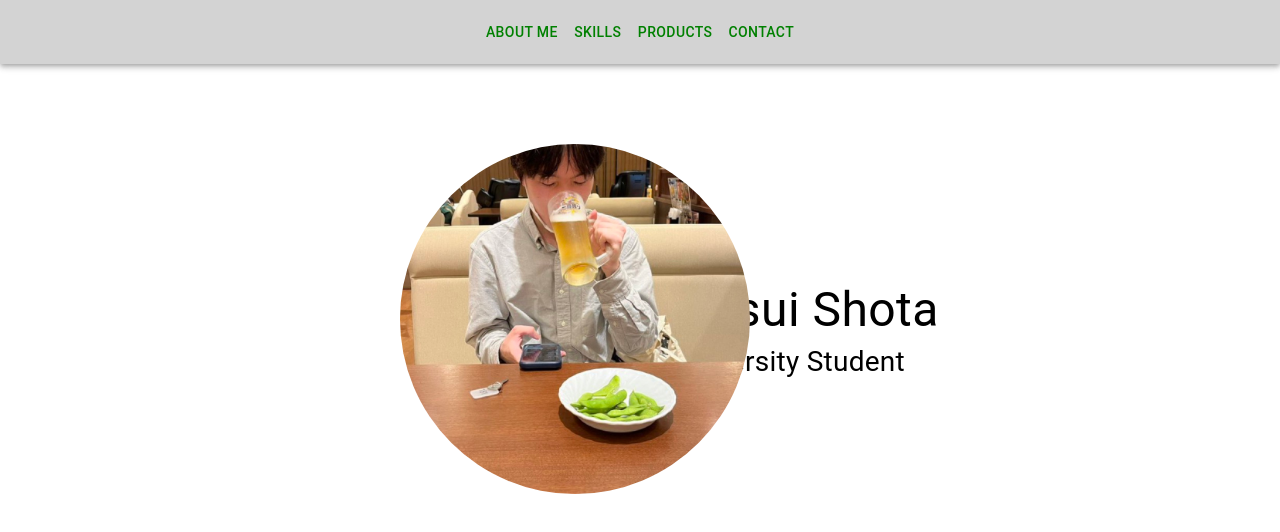
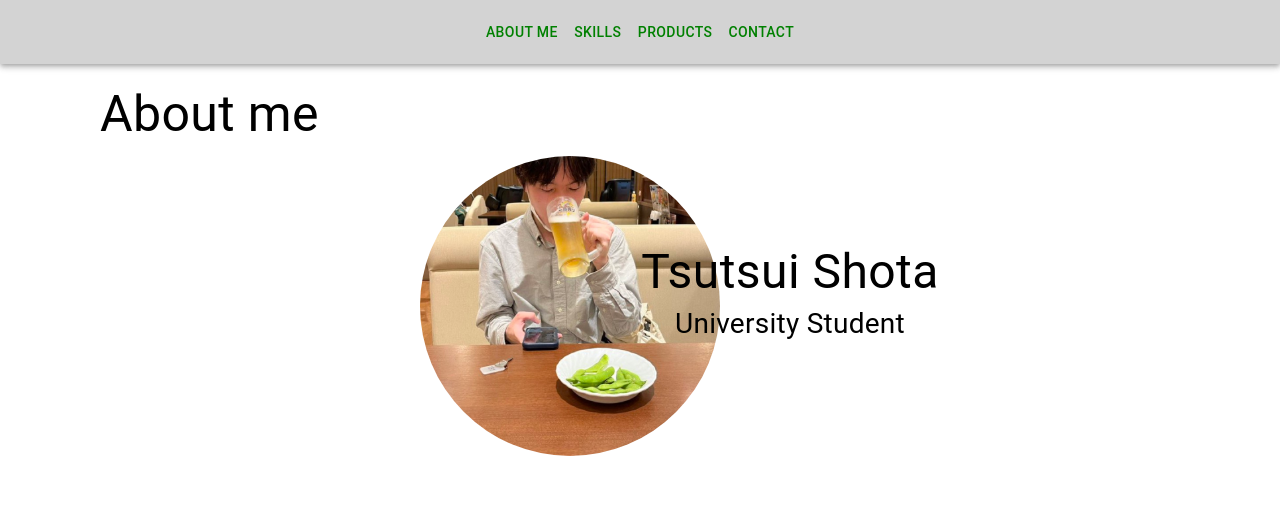
Before and after one commit to wind111-lang/wind111-portfolio, a React (Create React App) app: page / in a window 1280 px wide. Shown: the top 532 px of the page. Built offline with nearby package versions, Linux system fonts and the light colour scheme.

Commit message:
Add: Some fonts and design

```diff
--- a/package.json
+++ b/package.json
@@ -52,6 +52,7 @@
     "@types/react-dom": "^18.0.6",
     "@types/react-mdl": "^1.7.31",
     "@types/react-scroll": "^1.8.4",
+    "fontsource-noto-sans-jp": "^4.0.0",
     "react-mdl": "^2.1.0",
     "react-scroll": "^1.8.7",
     "ts-loader": "^9.3.1",
--- a/src/App.tsx
+++ b/src/App.tsx
@@ -5,15 +5,31 @@ import About from './Components/About';
 import Contact from './Components/Contact';
 import Nav from './Components/Nav';
 import Skill from './Components/Skill';
-
+import Product from './Components/Product';
 
 const App: React.FC = () => {
+    const about = React.useRef(null);
+    const skill = React.useRef(null);
+    const product = React.useRef(null);
+    const contact = React.useRef(null);
+
         return (
             <>
-                <Nav />
-                <About />
-                <Skill />
-                <Contact />
+                <section>
+                    <Nav about={about} skill={skill} product={product} contact={contact} />
+                </section>
+                <section ref={about}>
+                    <About />
+                </section>
+                <section ref={skill}>
+                    <Skill />
+                </section>
+                <section ref={product}>
+                    <Product />
+                </section>
+                <section ref={contact}>
+                    <Contact />
+                </section>
             </>
         );
 }
--- a/src/Components/About.tsx
+++ b/src/Components/About.tsx
@@ -1,6 +1,6 @@
 import React from 'react';
 import Link from 'react-scroll';
-import{Box,Avatar,Typography} from '@mui/material'
+import{Box,Avatar,Typography,Paper} from '@mui/material'
 
 import Image from "./me.jpg"
 
@@ -8,14 +8,17 @@ const About: React.FC = () =>{
     return (
         <>
             <Box>
+                <Typography variant="h4" sx={{marginTop:"20px", marginLeft:"100px", fontSize:"50px"}}>
+                    About me
+                </Typography>
                 <Avatar
                     alt="Tsutsui Shota" src={Image}
-                    style={{ width: "350px", height: "350px", position: "relative", top: "80px", left: "400px" }}
+                    style={{ width: "300px", height: "300px", top: "-10px", left: "400px", margin: "20px" }}
                 />
-                <Typography sx={{fontSize: '48px', textAlign: "center", marginTop: "-140px", marginRight: "-300px"}}>
+                <Typography sx={{fontSize: '48px', textAlign: "center", marginTop: "-250px", marginRight: "-300px", position: "relative"}}>
                     Tsutsui Shota
                 </Typography>
-                <Typography sx={{fontSize: '28px', textAlign: "center", marginTop: "-5px", marginRight: "-300px"}}>
+                <Typography sx={{fontSize: '28px', textAlign: "center", marginTop: "-5px", marginRight: "-300px", position: "relative"}}>
                     University Student
                 </Typography>
             </Box>
--- a/src/Components/Nav.tsx
+++ b/src/Components/Nav.tsx
@@ -1,7 +1,20 @@
 import React from 'react';
-import {AppBar, Toolbar, Button} from '@mui/material';
+import { AppBar, Toolbar, Button } from '@mui/material';
+import { Link } from 'react-scroll';
 
-const Nav: React.FC = () => {
+interface NavProps {
+    about: any;
+    skill: any;
+    product: any;
+    contact: any;
+}
+
+const Nav: React.FC<NavProps> = ({about,skill,product,contact}) => {
+    const aboutScroll = () => about.current.scrollIntoView({ behavior: 'smooth' });
+    const skillScroll = () => skill.current.scrollIntoView({ behavior: 'smooth' });
+    const productScroll = () => product.current.scrollIntoView({ behavior: 'smooth' });
+    const contactScroll = () => contact.current.scrollIntoView({ behavior: 'smooth' });
+
     return (
         <>
             <AppBar
@@ -14,16 +27,16 @@ const Nav: React.FC = () => {
                 }}
             >
             <Toolbar>
-                <Button color='inherit'>
+                <Button color='inherit' onClick={aboutScroll}>
                     About me
                 </Button>
-                <Button color='inherit'>
+                <Button color='inherit' onClick={skillScroll}>
                     Skills
                 </Button>
-                <Button color='inherit'>
+                <Button color='inherit' onClick={productScroll}>
                     Products
                 </Button>
-                <Button color='inherit'>
+                <Button color='inherit' onClick={contactScroll}>
                     Contact
                 </Button>
             </Toolbar>
--- a/src/index.css
+++ b/src/index.css
@@ -1,9 +1,10 @@
+html{
+  font-family: "Noto Sans JP", "Hiragino Kaku Gothic ProN", Meiryo, sans-serif;
+}
+
 body {
 
   margin: 0;
-  font-family: -apple-system, BlinkMacSystemFont, 'Segoe UI', 'Roboto', 'Oxygen',
-    'Ubuntu', 'Cantarell', 'Fira Sans', 'Droid Sans', 'Helvetica Neue',
-    sans-serif;
   -webkit-font-smoothing: antialiased;
   -moz-osx-font-smoothing: grayscale;
 }
--- a/src/index.tsx
+++ b/src/index.tsx
@@ -2,6 +2,7 @@ import React from 'react';
 import ReactDOM from 'react-dom/client';
 import './index.css';
 import App from './App';
+import 'fontsource-noto-sans-jp';
 
 const root = ReactDOM.createRoot(
   document.getElementById('root') as HTMLElement
```
Also changed, not shown: src/Components/Product.tsx (+13 -0 lines), 1 other file (tests, documents, lock files or other folders).
